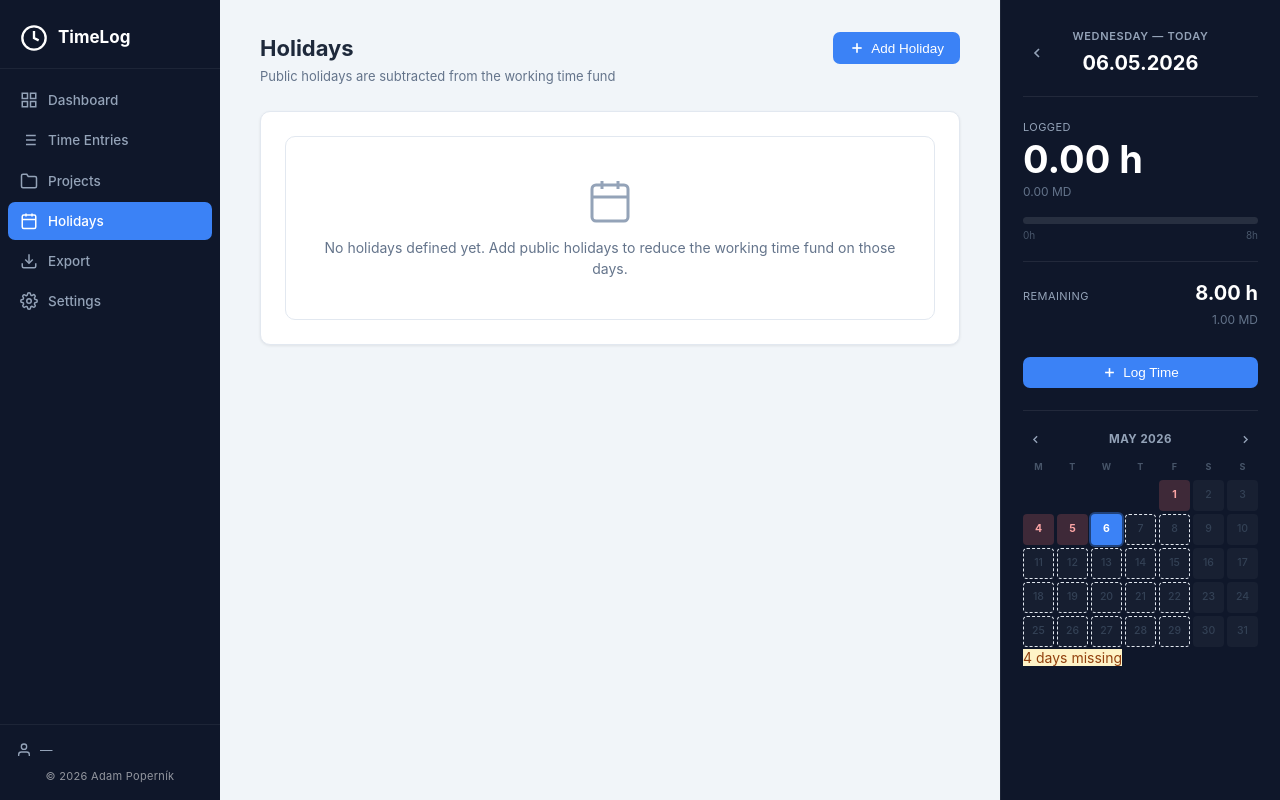
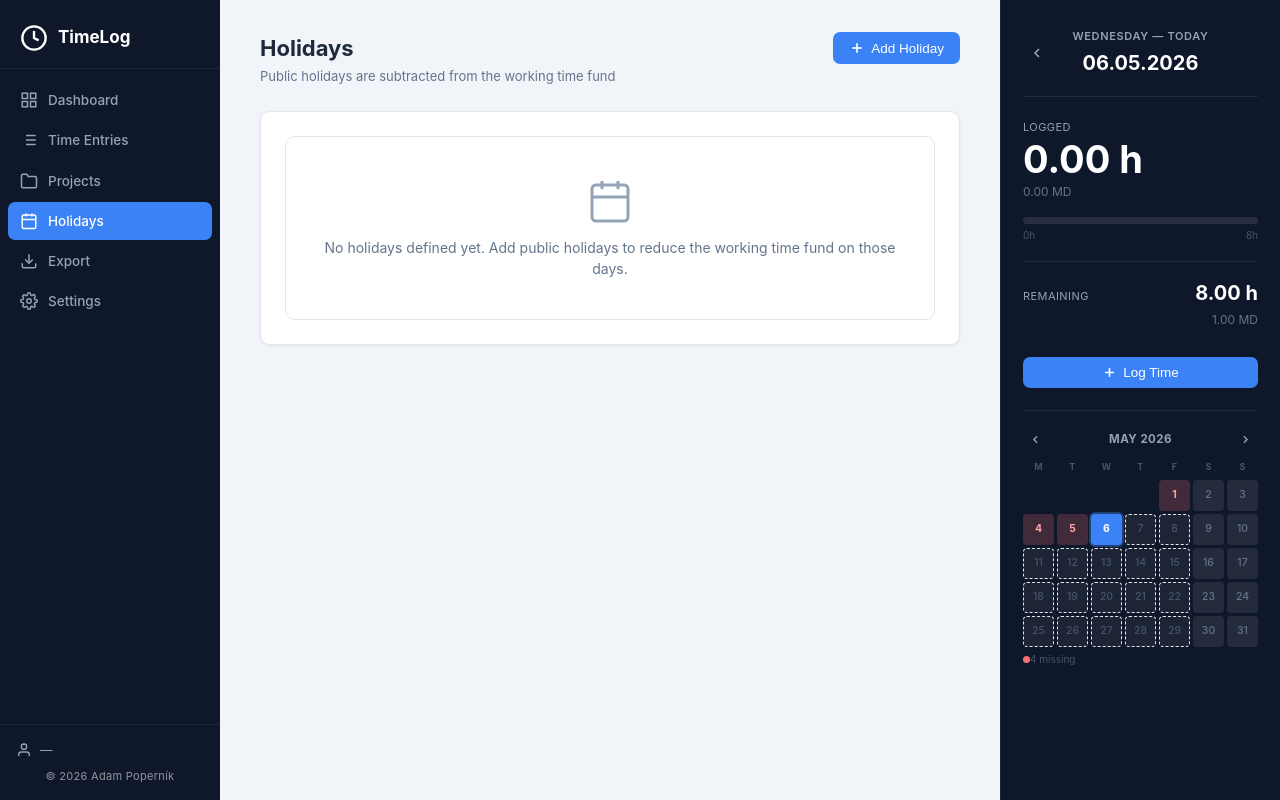
Before and after one commit to AdPoslav/reporter, a Flask app: page /holidays in a window 1280 px wide. Run offline with Flask 3, Linux system fonts and the light colour scheme; data comes from the database, SQL or seed files in the repository; data that the repository does not hold is empty; some libraries are stand-ins or nearby versions.

Commit message:
Restyle aside calendar: visible weekends, yellow holidays, better future
- Weekends: visible grey (was nearly invisible)
- Holidays: separate day-holiday class, yellow tint
- Future days: slightly lighter grey, still clearly muted
- Badge: removed verbose text, shows small red dot + "N missing"
  only when there actually are missing days; hidden when all filled

Co-Authored-By: Claude Sonnet 4.6 <noreply@anthropic.com>

```diff
--- a/static/css/style.css
+++ b/static/css/style.css
@@ -366,14 +366,17 @@ body {
 .aside-cal-day:not(.day-blank):not(.day-future) { cursor: pointer; }
 .aside-cal-day:not(.day-blank):not(.day-future):hover { transform: scale(1.18); }
 .aside-cal-day.day-blank   { background: transparent; }
-.aside-cal-day.day-off     { background: rgba(255,255,255,.04); color: #334155; }
-.aside-cal-day.day-future  { background: rgba(255,255,255,.03); color: #334155; cursor: default; }
+.aside-cal-day.day-off     { background: rgba(255,255,255,.09); color: #64748B; }
+.aside-cal-day.day-holiday { background: rgba(250,204,21,.18); color: #FCD34D; }
+.aside-cal-day.day-future  { background: rgba(255,255,255,.06); color: #475569; cursor: default; }
 .aside-cal-day.day-ok      { background: rgba(52,211,153,.18); color: #6EE7B7; }
-.aside-cal-day.day-missing { background: rgba(248,113,113,.2); color: #FCA5A5; font-weight: 700; }
+.aside-cal-day.day-missing { background: rgba(248,113,113,.22); color: #FCA5A5; font-weight: 700; }
 .aside-cal-day.day-active  { background: #3B82F6; color: #fff; font-weight: 700; box-shadow: 0 0 0 2px rgba(59,130,246,.4); }
-.aside-cal-badge { margin-top: 10px; text-align: center; }
-.aside-cal-badge .badge-ok   { font-size: 10.5px; font-weight: 600; color: #34D399; }
-.aside-cal-badge .badge-warn { font-size: 10.5px; font-weight: 600; color: #FCD34D; }
+.aside-cal-badge { margin-top: 10px; display: flex; justify-content: center; gap: 6px; flex-wrap: wrap; }
+.aside-cal-dot   { width: 7px; height: 7px; border-radius: 50%; display: inline-block; }
+.aside-cal-dot-ok      { background: #34D399; }
+.aside-cal-dot-missing { background: #F87171; }
+.aside-cal-dot-label   { font-size: 10px; color: #475569; }
 
 /* ── Missing days calendar ───────────────────────────────────────────── */
 .missing-days-card {
--- a/static/js/app.js
+++ b/static/js/app.js
@@ -556,12 +556,14 @@ async function loadAsideCalendar() {
   const data = await apiFetch(`/api/stats/missing-days?year=${asideCalYear}&month=${asideCalMonth}`);
   if (!data) return;
 
-  // update badge
+  // update badge — show dot legend only when there are missing days
   if (badgeEl) {
-    if (data.missing_count === 0) {
-      badgeEl.innerHTML = '<span class="aside-cal-badge badge-ok">✓ all filled</span>';
+    if (data.missing_count > 0) {
+      badgeEl.innerHTML =
+        `<span class="aside-cal-dot aside-cal-dot-missing"></span>` +
+        `<span class="aside-cal-dot-label">${data.missing_count} missing</span>`;
     } else {
-      badgeEl.innerHTML = `<span class="aside-cal-badge badge-warn">${data.missing_count} day${data.missing_count > 1 ? 's' : ''} missing</span>`;
+      badgeEl.innerHTML = '';
     }
   }
 
@@ -582,11 +584,12 @@ async function loadAsideCalendar() {
     const cell = document.createElement('div');
     const isActive = d.date === activeIso;
     let cls = 'aside-cal-day ';
-    if (isActive)                         cls += 'day-active';
-    else if (d.is_weekend || d.is_holiday) cls += 'day-off';
-    else if (d.is_future)                  cls += 'day-future';
-    else if (d.missing)                    cls += 'day-missing';
-    else                                   cls += 'day-ok';
+    if (isActive)          cls += 'day-active';
+    else if (d.is_holiday) cls += 'day-holiday';
+    else if (d.is_weekend) cls += 'day-off';
+    else if (d.is_future)  cls += 'day-future';
+    else if (d.missing)    cls += 'day-missing';
+    else                   cls += 'day-ok';
     cell.className = cls;
     cell.textContent = d.day;
 
```
